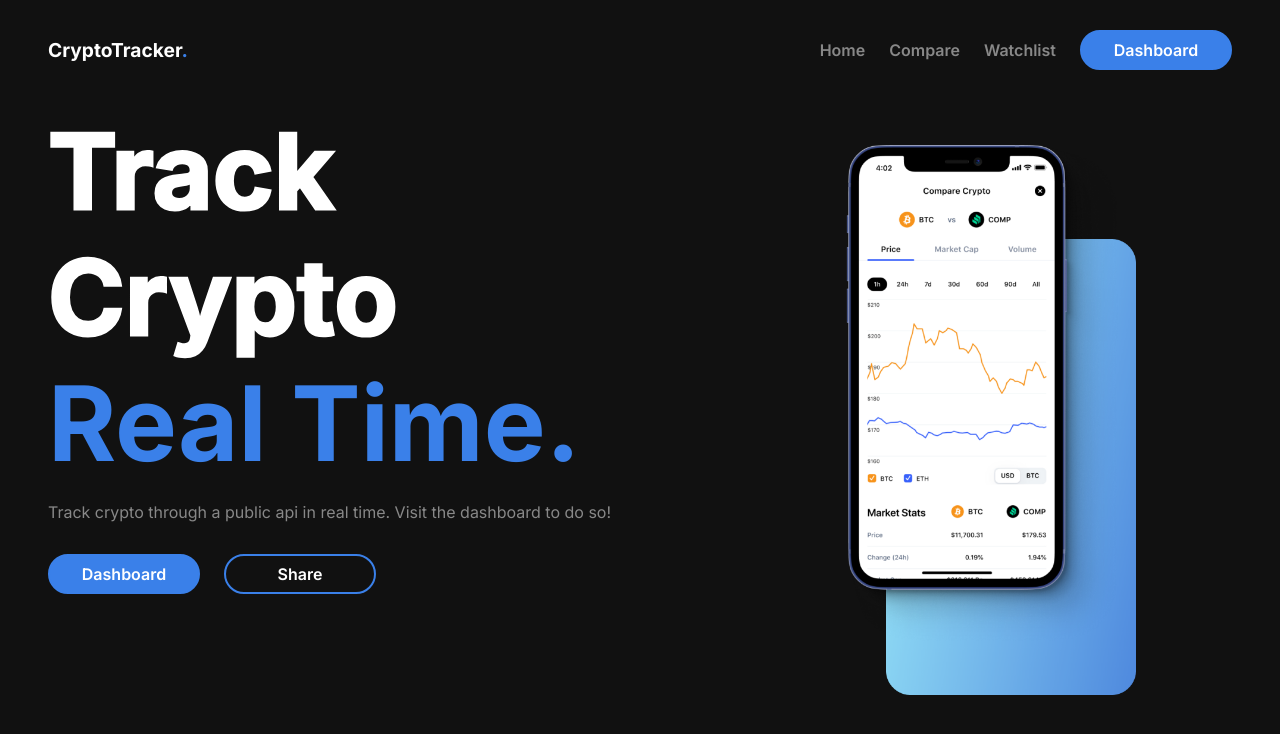
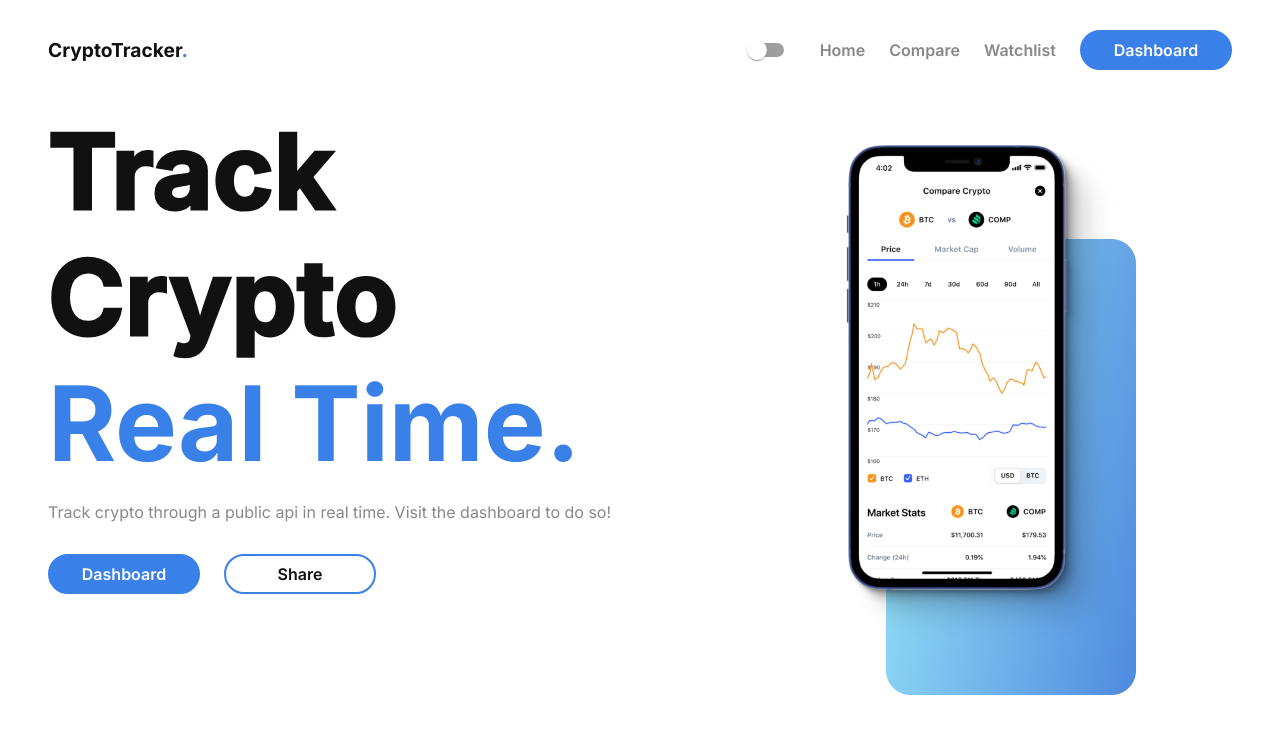
Before and after one commit to abdulragib/Crypto_Project, a React (Create React App) app: page / in a window 1280 px wide. Shown: the top 734 px of the page. Built offline with nearby package versions, Linux system fonts and the light colour scheme; the HTML template or start-up script is replaced by a standard one.

Commit message:
Light and Dark Mode Done

```diff
--- a/src/components/Common/Button/style.css
+++ b/src/components/Common/Button/style.css
@@ -1,6 +1,6 @@
 .btn{
     background-color: var(--blue);
-    color:var(--white);
+    color:white;
     padding:0.5rem 1.5rem;
     border-radius:3rem;
     font-weight: 600;
--- a/src/components/Common/Header/index.js
+++ b/src/components/Common/Header/index.js
@@ -1,28 +1,66 @@
-import React from 'react';
-import "./style.css"
-import TemporaryDrawer from "./drawer";
-import Button from "../Button";
-import {Link} from "react-router-dom";
+import React, { useState, useEffect } from 'react';
+import './style.css';
+import TemporaryDrawer from './drawer';
+import Button from '../Button';
+import { Link } from 'react-router-dom';
+import { toast } from 'react-toastify';
+import { Switch } from '@mui/material';
+
 const Header = () => {
+
+    const [darkMode, setDarkMode] = useState(localStorage.getItem('theme') === 'dark');
+
+    useEffect(() => {
+        if (darkMode) {
+            setDark();
+        } else {
+            setLight();
+        }
+    }, [darkMode]);
+
+    const changeMode = () => {
+        setDarkMode(!darkMode);
+        toast.success('Theme Changed!');
+        const mode = localStorage.getItem('theme');
+        if (mode === 'dark') {
+            setLight();
+        } else {
+            setDark();
+        }
+    };
+
+    const setDark = () => {
+        localStorage.setItem('theme', 'dark');
+        document.documentElement.setAttribute('data-theme', 'dark');
+    };
+
+    const setLight = () => {
+        localStorage.setItem('theme', 'light');
+        document.documentElement.setAttribute('data-theme', 'light');
+    };
+
     return (
-        <div className="navbar">
-            <h1 className="logo">CryptoTracker<span style={{color:"var(--blue)"}}>.</span></h1>
-            <div className="links">
-                <Link to="/">
-                    <p className="link">Home</p>
+        <div className='navbar'>
+            <h1 className='logo'>
+                CryptoTracker<span style={{ color: 'var(--blue)' }}>.</span>
+            </h1>
+            <div className='links'>
+                <Switch checked={darkMode} onChange={changeMode} />
+                <Link to='/'>
+                    <p className='link'>Home</p>
                 </Link>
-                <Link to="/compare">
-                    <p className="link">Compare</p>
+                <Link to='/compare'>
+                    <p className='link'>Compare</p>
                 </Link>
-                <Link to="/watchlist">
-                    <p className="link">Watchlist</p>
+                <Link to='/watchlist'>
+                    <p className='link'>Watchlist</p>
                 </Link>
-                <Link to="/dashboard">
-                    <Button text={"Dashboard"} onClick={()=>console.log("Btn Clicked")}/>
+                <Link to='/dashboard'>
+                    <Button text={'Dashboard'} onClick={() => console.log('Btn Clicked')} />
                 </Link>
             </div>
-            <div className="mobile-drawer">
-                 <TemporaryDrawer/>
+            <div className='mobile-drawer'>
+                <TemporaryDrawer />
             </div>
         </div>
     );
--- a/src/components/Dashboard/Tabs/index.js
+++ b/src/components/Dashboard/Tabs/index.js
@@ -8,7 +8,7 @@
 import './style.css'
 import List from "../List";
 
-function Tabs({coins}) {
+function Tabs({coins,isWatchlistPage}) {
     const [value, setValue] = useState("grid");
 
     const handleChange = (event, newValue) => {
@@ -45,9 +45,9 @@
                             {/* For Api Error */}
                             {coins.includes("Api Error") ? (
                                 <div className="no-item">
-                                    <h3 style={{color: "var(--white)",textAlign:"center"}}>
+                                    <h3 style={{color: "var(--white)", textAlign: "center"}}>
                                         Network Issue
-                                        <div style={{marginTop:"1rem",height:"auto"}}>
+                                        <div style={{marginTop: "1rem", height: "auto"}}>
                                             Please Try Again Later
                                         </div>
                                     </h3>
@@ -63,9 +63,10 @@
                                 </div>) :
                                 (
                                     coins.map((coin, i) => {
-                                        if(coin)
-                                        {
-                                            return <Grid coin={coin} key={i}/>
+                                        if (coin) {
+                                            return <Grid coin={coin} key={i}
+                                                         delay={(i % 10) * 0.1}
+                                                         isWatchlistPage={isWatchlistPage}/>
                                         }
                                     }))}
                         </div>
@@ -74,9 +75,9 @@
                         {/* For Api Error */}
                         {coins.includes("Api Error") ? (
                             <div className="no-item">
-                                <h3 style={{color: "var(--white)",textAlign:"center"}}>
+                                <h3 style={{color: "var(--white)", textAlign: "center"}}>
                                     Network Issue
-                                    <div style={{marginTop:"1rem",height:"auto"}}>
+                                    <div style={{marginTop: "1rem", height: "auto"}}>
                                         Please Try Again Later
                                     </div>
                                 </h3>
@@ -93,10 +94,12 @@
                             </div>) :
                             (
                                 coins.map((coin, i) => {
-                                   if(coin)
-                                   {
-                                        return <List coin={coin} key={i}/>
-                                   }
+                                    if (coin) {
+                                        return <List
+                                            coin={coin} key={i}
+                                            delay={(i % 10) * 0.1}
+                                            isWatchlistPage={isWatchlistPage}/>
+                                    }
                                 }))}
                     </TabPanel>
                 </TabContext>
--- a/src/index.css
+++ b/src/index.css
@@ -9,6 +9,20 @@
   --darkgrey:#1b1b1b;
   --green:#61c96f;
   --red:#f94141;
+}
+
+[data-theme="dark"] {
+  --white: #ffffff;
+  --black: #111;
+  --grey: #888;
+  --darkgrey: #1b1b1b;
+}
+
+[data-theme="light"] {
+  --white: #111;
+  --black: #fff;
+  --grey: #888;
+  --darkgrey: #f3f3f3;
 }
 
 html{
--- a/src/pages/Watchlist.js
+++ b/src/pages/Watchlist.js
@@ -1,7 +1,56 @@
-const Watchlist = () => {
+import React, { useEffect, useState } from "react";
+import Button from "../components/Common/Button";
+import Header from "../components/Common/Header";
+import Loader from "../components/Common/Loader";
+import Tabs from "../components/Dashboard/Tabs";
+import { get100Coins } from "../functions/get100Coins";
+
+function Watchlist() {
+    const coins = JSON.parse(localStorage.getItem("watchlist"));
+    const [myWatchlist, setMyWatchlist] = useState([]);
+    const [loading, setLoading] = useState(false);
+
+    useEffect(() => {
+        getData();
+    }, []);
+
+    const getData = async () => {
+        setLoading(true);
+        const allCoins = await get100Coins();
+        if (coins) {
+            setMyWatchlist(allCoins.filter((item) => coins.includes(item.id)));
+        }
+        setLoading(false);
+    };
+
     return (
-        <></>
-    )
+        <div>
+            {loading || !coins ? (
+                <Loader />
+            ) : (
+                <div style={{ minHeight: "90vh" }}>
+                    {myWatchlist?.length == 0 || !coins ? (
+                        <div>
+                            <Header />
+                            <h1 style={{ textAlign: "center", marginBottom: "2rem" }}>
+                                No Items in the Watchlist
+                            </h1>
+                            <div style={{ display: "flex", justifyContent: "center" }}>
+                                <a href="/dashboard">
+                                    <Button text={"Dashboard"} />
+                                </a>
+                            </div>
+                        </div>
+                    ) : (
+                        <div style={{ height: "95vh" }}>
+                            <Header />
+                            <Tabs coins={myWatchlist} isWatchlistPage={true} />
+                        </div>
+                    )}
+                </div>
+            )}
+        </div>
+    );
 }
 
-export default Watchlist
+export default Watchlist;
```
